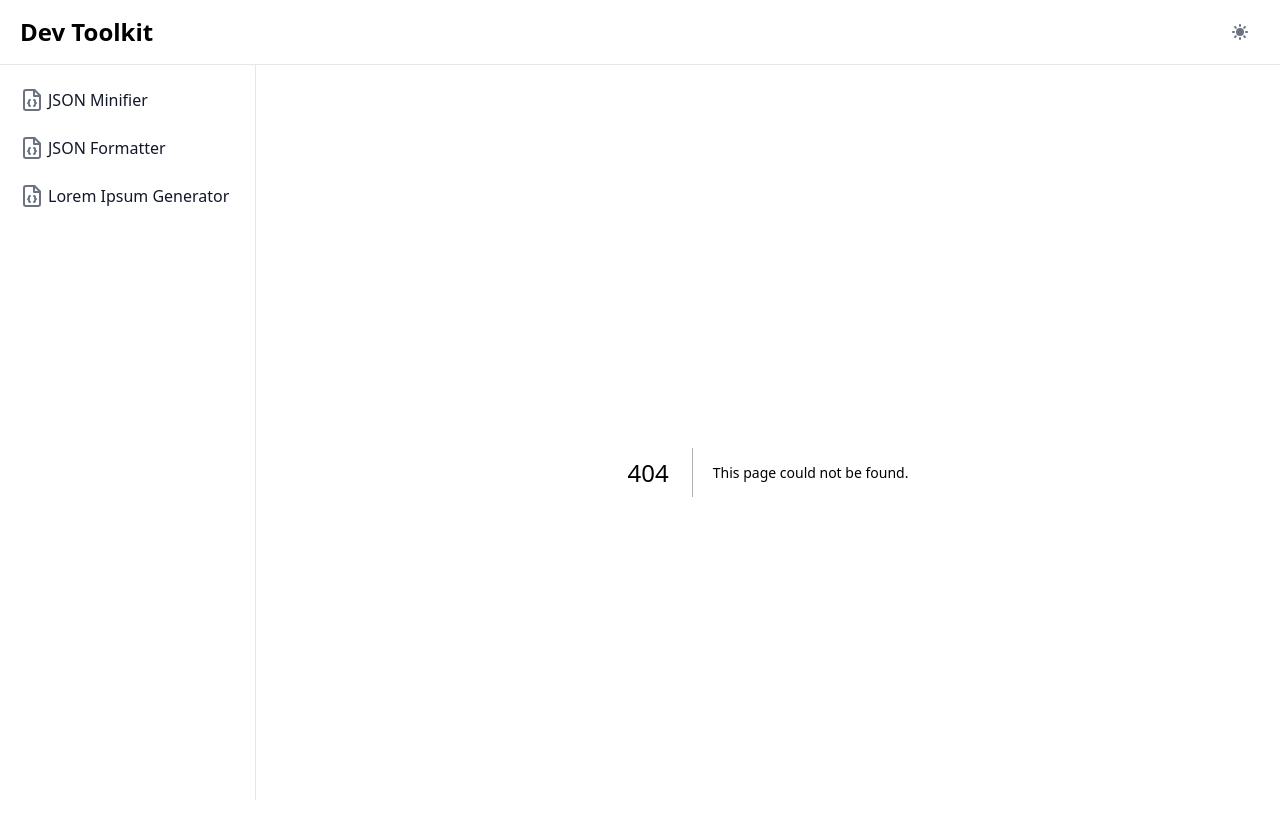
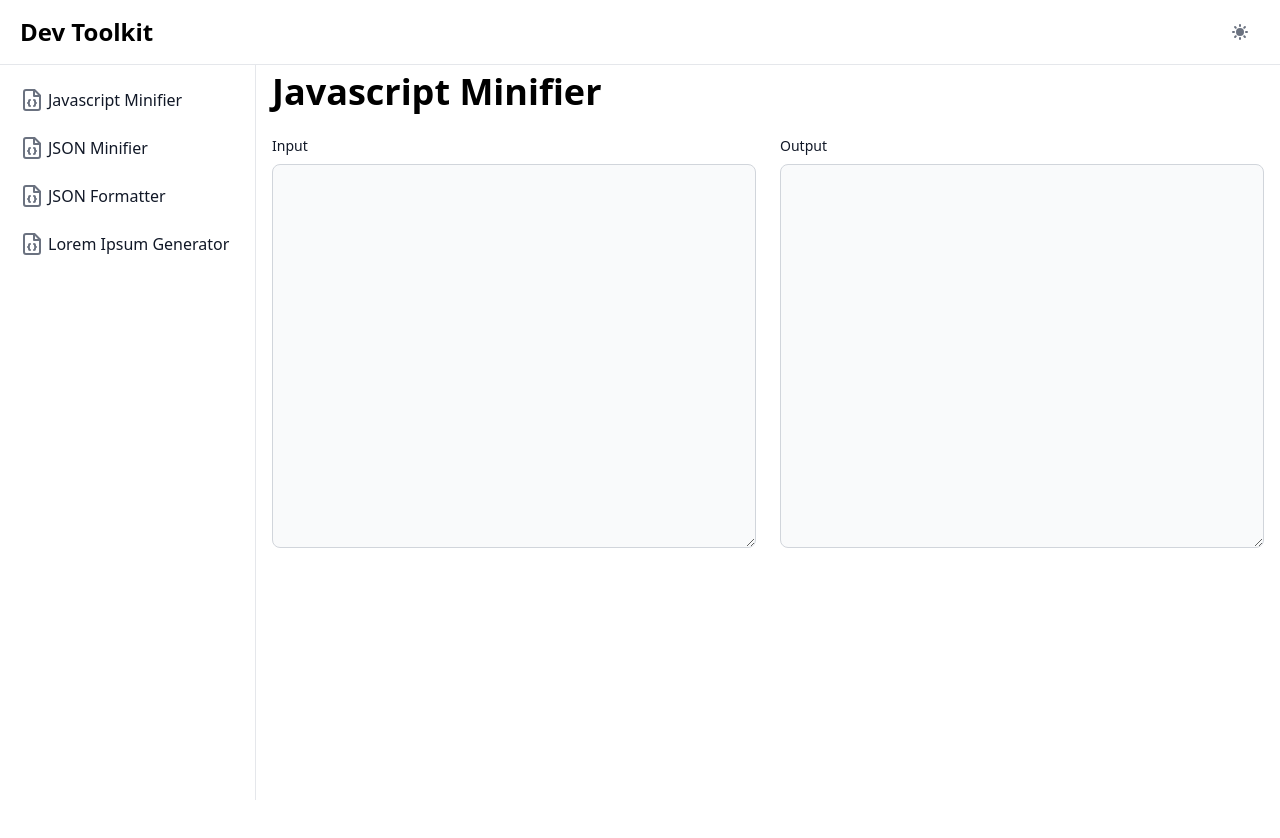
Before and after one commit to FelipeBockMagagnin/devtoolkitapp, a Next.js app: page /minify-js in a window 1280 px wide. Before the commit this address had no page. Shown: the top 838 px of the page. After the commit the page ends 800 px from the top, so only its background shows below. Built offline with nearby package versions, Linux system fonts and the light colour scheme.

Commit message:
feat: javascript minifier

```diff
--- a/package.json
+++ b/package.json
@@ -16,7 +16,8 @@
     "next": "13.4.7",
     "react": "18.2.0",
     "react-dom": "18.2.0",
-    "react-icons": "^4.10.1"
+    "react-icons": "^4.10.1",
+    "terser": "^5.18.2"
   },
   "devDependencies": {
     "autoprefixer": "^10.4.14",
--- /dev/null
+++ b/src/app/minify-js/page.js
@@ -0,0 +1,47 @@
+'use client'
+import Title from "@/components/Title";
+import { useState } from "react";
+import { minify } from "terser";
+
+export default function Page() {
+    const [JSOutput, setJSOutput] = useState('');
+    const [JSError, setJSError ] = useState('')
+
+    async function minify_js(e) {
+        setJSError('')
+        setJSOutput('')
+
+        if(!e.target.value){
+            return
+        }
+
+        try{
+            const code = await minify(e.target.value)
+            setJSOutput(code.code)
+        } catch(err) {
+            console.log(err);
+            setJSError(err.message)
+            return
+        }
+    }
+
+    return (
+        <>
+            <Title>Javascript Minifier</Title>
+
+            <div  class="grid gap-6 mb-6 md:grid-cols-2">
+                <div>
+                    <label for="message" class="block mb-2 text-sm font-medium text-gray-900 dark:text-white">Input</label>
+                    <textarea onChange={(event) => minify_js(event)} id="message" rows="6" class="sm:h-96 block p-2.5 w-full text-sm text-gray-900 bg-gray-50 rounded-lg border border-gray-300 focus:ring-blue-500 focus:border-blue-500 dark:bg-gray-700 dark:border-gray-600 dark:placeholder-gray-400 dark:text-white dark:focus:ring-blue-500 dark:focus:border-blue-500" ></textarea>
+                </div>
+
+                <div>
+                    <label for="message" class="block mb-2 text-sm font-medium text-gray-900 dark:text-white">Output</label>
+                    <textarea disabled value={JSOutput} id="message" rows="6" class="sm:h-96 block p-2.5 w-full text-sm text-gray-900 bg-gray-50 rounded-lg border border-gray-300 focus:ring-blue-500 focus:border-blue-500 dark:bg-gray-700 dark:border-gray-600 dark:placeholder-gray-400 dark:text-white dark:focus:ring-blue-500 dark:focus:border-blue-500" ></textarea>
+                    <p class="text-xs text-red-600 dark:text-white">{JSError}</p>
+                </div>
+            </div>
+
+        </>
+    )
+}
--- a/src/app/page.js
+++ b/src/app/page.js
@@ -23,7 +23,7 @@ export default function Home() {
         Every tool you need in one place
       </div>
 
-<div className="flex justify-center">
+      <div className="flex justify-center flex-wrap">
             {menus.map((menu, index) => {
               return (
                 <div key={index}>
@@ -37,8 +37,8 @@ export default function Home() {
       </div>
 
 
-      <div className="mb-2 text-center text-gray-500 dark:text-gray-400">
-        More soon
+      <div className="mb-6 mt-4 text-center text-gray-500 dark:text-gray-400">
+        More tools available soon!
       </div>
     </div>
   )
--- a/src/data/menus.js
+++ b/src/data/menus.js
@@ -1,6 +1,11 @@
 import { LuFileJson } from 'react-icons/lu';
 
 const menus = [
+    {
+        name: 'Javascript Minifier',
+        icon: LuFileJson,
+        link: '/minify-js'
+    },
     {
         name: 'JSON Minifier',
         icon: LuFileJson,
```
Also changed, not shown: 1 other file (tests, documents, lock files or other folders). Lines whose indentation alone changed are shown as unchanged.
